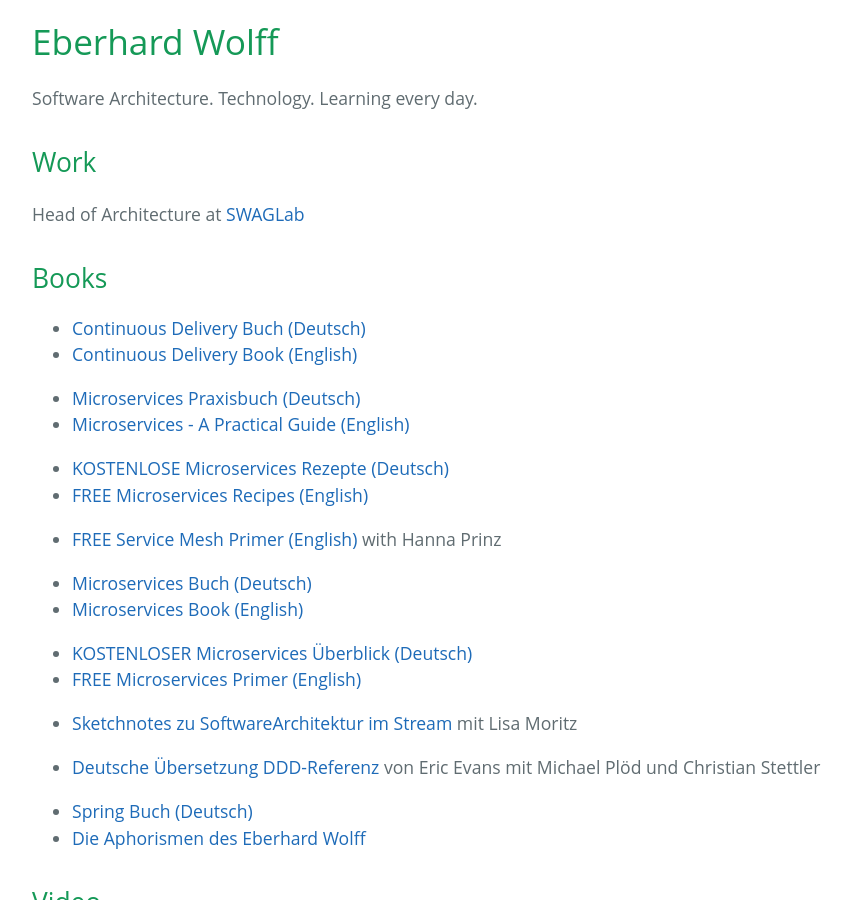
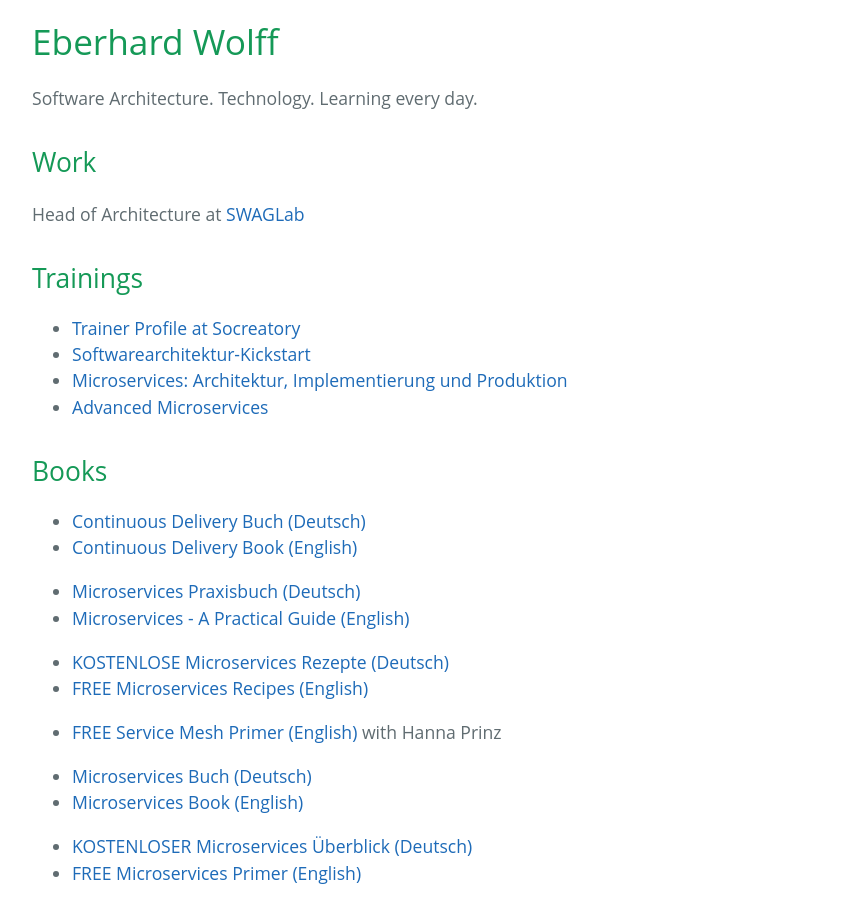
Before and after one commit to ewolff/ewolff.com, a Jekyll site: the page built from index.md, in a window 1280 px wide and 900 px high, scrolled down 334 px. Shown: the whole window, without its empty margins (192-1043 px from the left). Built offline with Jekyll 4.4.1, drawn with Linux system fonts in a browser that asks for light colours; our own code applies the rules of GitHub Pages for plain Markdown files; some of the changed text lies outside the part shown.

Commit message:
Added links to Socreatory

```diff
--- a/index.md
+++ b/index.md
@@ -9,6 +9,15 @@ Software Architecture. Technology. Learning every day.
 ## Work
 
 Head of Architecture at [SWAGLab](https://swaglab.rocks/)
+
+## Trainings
+
+* [Trainer Profile at
+  Socreatory](https://www.socreatory.com/de/trainers/eberhard-wolff)
+* [Softwarearchitektur-Kickstart](https://www.socreatory.com/de/trainings/arch-kickstart)
+* [Microservices: Architektur, Implementierung und
+  Produktion](https://www.socreatory.com/de/trainings/microservices)
+* [Advanced Microservices](https://www.socreatory.com/de/trainings/advancedms)
 
 ## Books
 
```
Also changed, not shown: other parts of index.md (+1 -0 lines).
